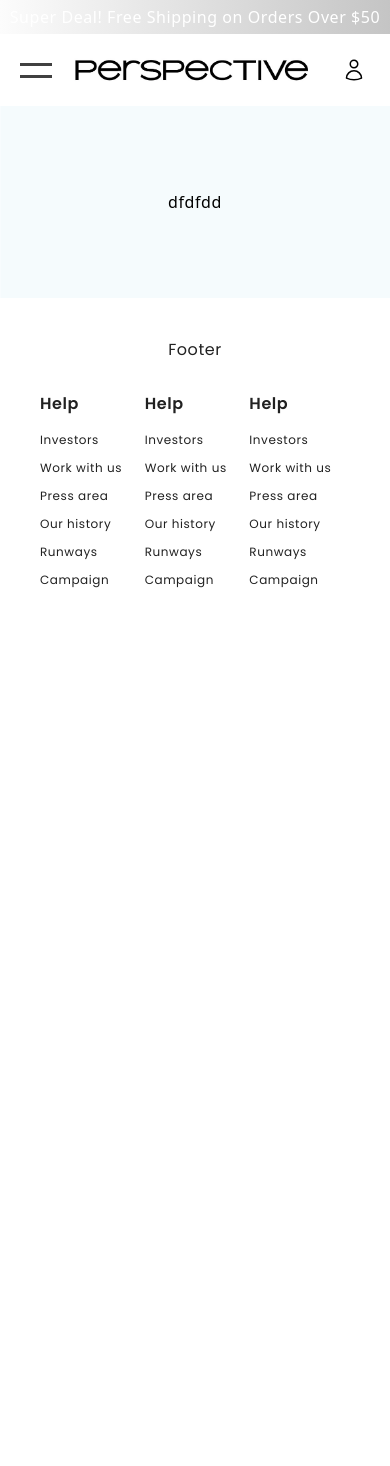
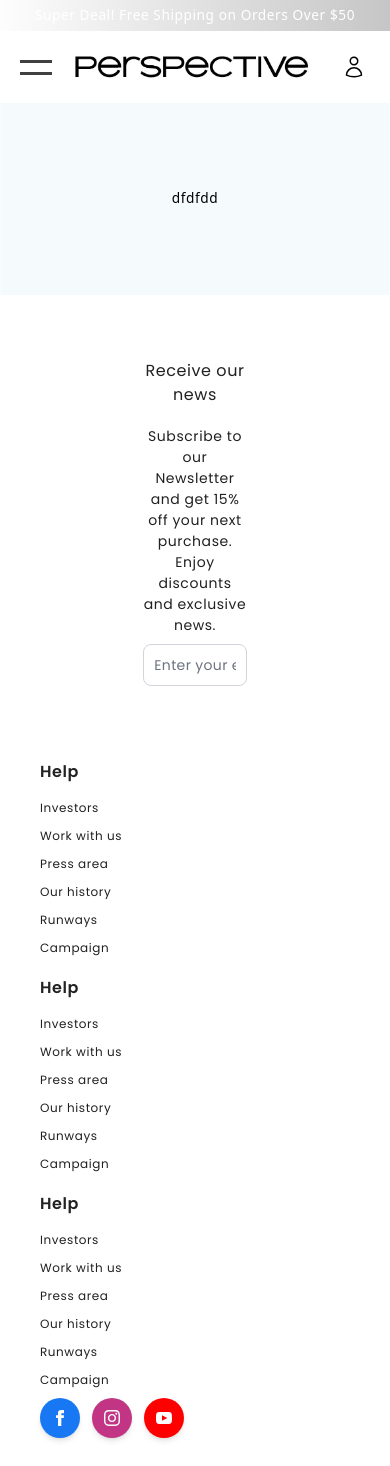
Before and after one commit to erdengen/nextjs13-template, a Next.js app: page /product/beyaz-heino-elbise-3079_23023079-301-26 in a window 390 px wide. Before the commit the page ends 844 px from the top, so only its background shows below. Built offline with nearby package versions, Linux system fonts and the light colour scheme.

Commit message:
.css duzeltme

```diff
--- a/src/components/PlayerHome.tsx
+++ b/src/components/PlayerHome.tsx
@@ -8,10 +8,11 @@ const PlayerHome = (props: Props) => {
   return (
     <>
       <ReactPlayer
-        url="https://download-video.akamaized.net/2/playback/8c3a898e-929b-4c1e-9369-611f418d0814/155072a8-2c8326f6?__token__=st=1688374622~exp=1688389022~acl=%2F2%2Fplayback%2F8c3a898e-929b-4c1e-9369-611f418d0814%2F155072a8-2c8326f6%2A~hmac=c87c35ddaf462e5636ab461e6b266f3fd480b1892fc7d7c67cacd849ac2067e6&r=dXMtd2VzdDE%3D"
+        url="/assets/video/web_tek1.mp4"
         autoPlay={true}
         playing={true}
         muted={true}
+        loop={true}
         width="100%"
         height="auto"
       />
--- a/src/components/layout/Footer.tsx
+++ b/src/components/layout/Footer.tsx
@@ -1,13 +1,29 @@
 import React from "react";
+import styled from "styled-components";
 
 type Props = {};
 
 const Footer = (props: Props) => {
   return (
-    <footer className=" my-5 py-5">
-      <div className="w-full flex items-center justify-center mb-5">Footer</div>
-      <section className="footer_newsletter"></section>
-      <section className="footer_links flex flex-row gap-1 justify-between items-center">
+    <footer className=" my-5 ">
+      <section className="footer_newsletter">
+        <div className="block">
+          <div className="w-2/6 block mx-auto text-center my-16">
+            <h5>Receive our news</h5>
+            <p>
+              Subscribe to our Newsletter and get 15% off your next purchase.
+              Enjoy discounts and exclusive news.
+            </p>
+            <input
+              type="email"
+              className="form-input mx-auto tracking-wide font-light antialiased focus:ring-black focus:border-stone-500 block w-full  p-2.5"
+              name="email"
+              placeholder="Enter your email here"
+            />
+          </div>
+        </div>
+      </section>
+      <section className="footer_links flex flex-col md:flex-row gap-1 justify-between items-center">
         {[...Array(3)].map((x, i) => (
           <article key={i} className="w-full">
             <button className="btn bg-transparent font-semibold text-base leading-5 py-3">
@@ -65,6 +81,54 @@ const Footer = (props: Props) => {
             </ul>
           </article>
         ))}
+
+        <article className="w-full flex flex-row items-center justify-start gap-3">
+          <button
+            type="button"
+            data-te-ripple-init
+            data-te-ripple-color="light"
+            className="bg-[#1877f2] mb-2 inline-block rounded-full p-3  text-xs font-medium uppercase leading-normal text-white shadow-md transition duration-150 ease-in-out hover:shadow-lg focus:shadow-lg focus:outline-none focus:ring-0 active:shadow-lg"
+          >
+            <svg
+              xmlns="http://www.w3.org/2000/svg"
+              className="h-4 w-4"
+              fill="currentColor"
+              viewBox="0 0 24 24"
+            >
+              <path d="M9 8h-3v4h3v12h5v-12h3.642l.358-4h-4v-1.667c0-.955.192-1.333 1.115-1.333h2.885v-5h-3.808c-3.596 0-5.192 1.583-5.192 4.615v3.385z" />
+            </svg>
+          </button>
+          <button
+            type="button"
+            data-te-ripple-init
+            data-te-ripple-color="light"
+            className="bg-[#c13584] mb-2 inline-block rounded-full p-3 text-xs font-medium uppercase leading-normal text-white shadow-md transition duration-150 ease-in-out hover:shadow-lg focus:shadow-lg focus:outline-none focus:ring-0 active:shadow-lg"
+          >
+            <svg
+              xmlns="http://www.w3.org/2000/svg"
+              className="h-4 w-4"
+              fill="currentColor"
+              viewBox="0 0 24 24"
+            >
+              <path d="M12 2.163c3.204 0 3.584.012 4.85.07 3.252.148 4.771 1.691 4.919 4.919.058 1.265.069 1.645.069 4.849 0 3.205-.012 3.584-.069 4.849-.149 3.225-1.664 4.771-4.919 4.919-1.266.058-1.644.07-4.85.07-3.204 0-3.584-.012-4.849-.07-3.26-.149-4.771-1.699-4.919-4.92-.058-1.265-.07-1.644-.07-4.849 0-3.204.013-3.583.07-4.849.149-3.227 1.664-4.771 4.919-4.919 1.266-.057 1.645-.069 4.849-.069zm0-2.163c-3.259 0-3.667.014-4.947.072-4.358.2-6.78 2.618-6.98 6.98-.059 1.281-.073 1.689-.073 4.948 0 3.259.014 3.668.072 4.948.2 4.358 2.618 6.78 6.98 6.98 1.281.058 1.689.072 4.948.072 3.259 0 3.668-.014 4.948-.072 4.354-.2 6.782-2.618 6.979-6.98.059-1.28.073-1.689.073-4.948 0-3.259-.014-3.667-.072-4.947-.196-4.354-2.617-6.78-6.979-6.98-1.281-.059-1.69-.073-4.949-.073zm0 5.838c-3.403 0-6.162 2.759-6.162 6.162s2.759 6.163 6.162 6.163 6.162-2.759 6.162-6.163c0-3.403-2.759-6.162-6.162-6.162zm0 10.162c-2.209 0-4-1.79-4-4 0-2.209 1.791-4 4-4s4 1.791 4 4c0 2.21-1.791 4-4 4zm6.406-11.845c-.796 0-1.441.645-1.441 1.44s.645 1.44 1.441 1.44c.795 0 1.439-.645 1.439-1.44s-.644-1.44-1.439-1.44z" />
+            </svg>
+          </button>
+          <button
+            type="button"
+            data-te-ripple-init
+            data-te-ripple-color="light"
+            className="bg-[#ff0000] mb-2 inline-block rounded-full p-3 text-xs font-medium uppercase leading-normal text-white shadow-md transition duration-150 ease-in-out hover:shadow-lg focus:shadow-lg focus:outline-none focus:ring-0 active:shadow-lg"
+          >
+            <svg
+              xmlns="http://www.w3.org/2000/svg"
+              className="h-4 w-4"
+              fill="currentColor"
+              viewBox="0 0 24 24"
+            >
+              <path d="M19.615 3.184c-3.604-.246-11.631-.245-15.23 0-3.897.266-4.356 2.62-4.385 8.816.029 6.185.484 8.549 4.385 8.816 3.6.245 11.626.246 15.23 0 3.897-.266 4.356-2.62 4.385-8.816-.029-6.185-.484-8.549-4.385-8.816zm-10.615 12.816v-8l8 3.993-8 4.007z" />
+            </svg>
+          </button>
+        </article>
       </section>
     </footer>
   );
--- a/src/pages/_app.tsx
+++ b/src/pages/_app.tsx
@@ -1,6 +1,6 @@
-import "@/src/styles/globals.scss";
 import "slick-carousel/slick/slick.scss";
 import "slick-carousel/slick/slick-theme.scss";
+import "@/src/styles/globals.scss";
 
 import type { AppProps } from "next/app";
 
--- a/src/pages/index.tsx
+++ b/src/pages/index.tsx
@@ -73,7 +73,7 @@ export default function Home() {
               />
             </Link>
           </div>
-          <div className="block my-5 mx-16 ">
+          <div className="block my-5 md:mx-16 ">
             <SlickSlider />
           </div>
         </div>
@@ -93,7 +93,7 @@ export default function Home() {
           <ShopTheLookSlider />
         </div>
         <div className="mx-auto w-full px-2 lg:px-10 my-16 items-center justify-center">
-          <div className="flex flex-row gap-5 items-center justify-center">
+          <div className="flex flex-col md:flex-row gap-5 items-center justify-center">
             <div className="w-full block mx-auto">
               <Image
                 src="/RRSS-WOMAN.webp"
@@ -115,21 +115,6 @@ export default function Home() {
               </p>
             </div>
           </div>
-          <div className="block">
-            <div className="w-full block mx-auto text-center my-5">
-              <h5>Receive our news</h5>
-              <p>
-                Subscribe to our Newsletter and get 15% off your next purchase.
-                Enjoy discounts and exclusive news.
-              </p>
-              <input
-                type="email"
-                className="form-input mx-auto tracking-wide font-light antialiased focus:ring-blue-500 focus:border-blue-500 block w-full md:w-2/4 p-2.5"
-                name="email"
-                placeholder="Enter your email here"
-              />
-            </div>
-          </div>
         </div>
       </main>
     </Layout>
--- a/src/styles/globals.scss
+++ b/src/styles/globals.scss
@@ -25,6 +25,7 @@ body {
   letter-spacing: .0354rem;
   h1,h2,h3,h4,h5,h6 {
     font-weight: 500;
+    margin-bottom: 1.2rem;
   }
   h1{
     font-size: 4rem;
@@ -50,6 +51,39 @@ body {
   .slick-slide {
     padding: 0 10px;
   }
+
+}
+@media (max-width: 450px) {
+
+  body {
+    font-size: 0.8551rem;
+    h1{
+      font-size: 3rem;
+    }
+    h2{
+      font-size: 2.5rem;
+    }
+    h3{
+      font-size: 2rem;
+    }
+    h4{
+      font-size: 1.5rem;
+    }
+    h5{
+      font-size: 1rem;
+    }
+    h6{
+      font-size: 0.884rem;
+    }
+    .slick-next {
+      right: 15px;
+    }
+    .slick-prev {
+      left: 15px;
+    }
+  }
+
+
 }
 .form-input {
   @apply bg-white my-2 focus:border-none rounded-lg  border border-gray-300 text-gray-900 text-sm;
```
Also changed, not shown: src/components/SlickSlider.tsx (+10 -11 lines), 1 other file (tests, documents, lock files or other folders).
